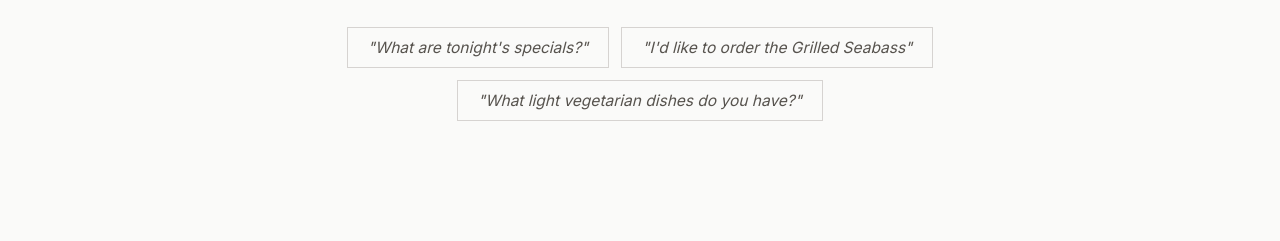
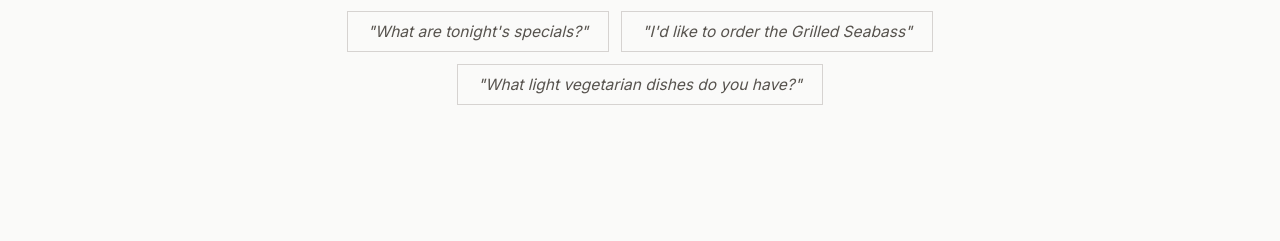
Before and after one commit to BennedictQuanTon/Team-Develarper---AssemblyAI---Voice-Agent-Hackathon, a website built with Vite: page frontend/index.html in a window 1280 px wide. Shown: the part 571-812 px from the top of the page. Built offline with nearby package versions, Linux system fonts and the light colour scheme; files whose address does not match are found by name.

Commit message:
update UI

```diff
--- a/frontend/src/styles/components.css
+++ b/frontend/src/styles/components.css
@@ -163,7 +163,7 @@
 .dialogue-stage {
   width: 100%;
   max-width: 920px;
-  margin: 0 auto;
+  margin: -28px auto 0;
 }
 
 /* Welcome Card (Initial Greeting State) - Single-line heading & enlarged typography */
@@ -172,7 +172,7 @@
   flex-direction: column;
   align-items: center;
   text-align: center;
-  gap: 16px;
+  gap: 14px;
   padding: 0 var(--space-2);
   width: 100%;
 }
@@ -207,7 +207,7 @@
   flex-wrap: wrap;
   justify-content: center;
   gap: 12px;
-  margin-top: 14px;
+  margin-top: 30px;
 }
 
 .chip-prompt {
```
